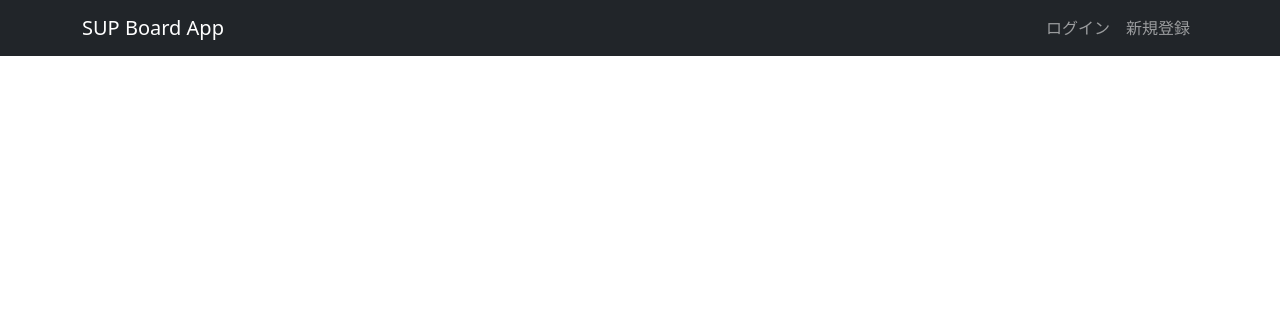
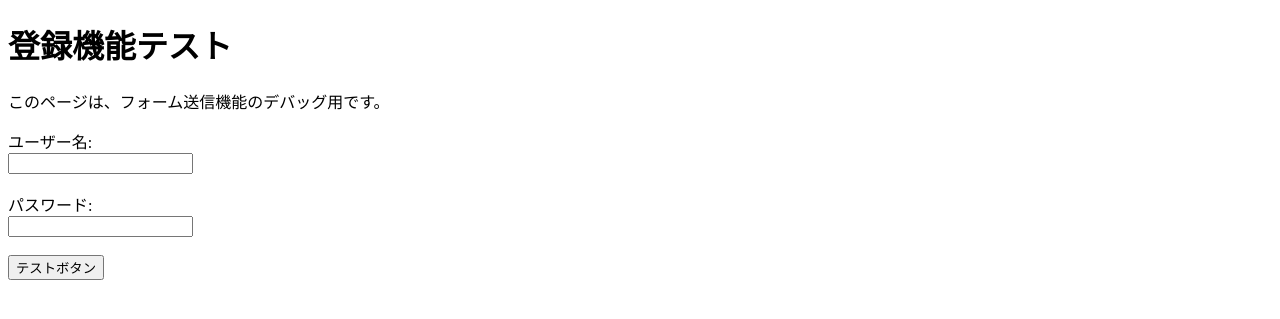
Before and after one commit to uuuuuseeee/sup-board-app, a Flask app: page /register in a window 1280 px wide. Shown: the top 319 px of the page. Run offline with Flask 3, Linux system fonts and the light colour scheme.

Commit message:
Update register.html

```diff
--- a/templates/register.html
+++ b/templates/register.html
@@ -1,31 +1,34 @@
-{% extends 'base.html' %}
+<!DOCTYPE html>
+<html lang="ja">
+<head>
+    <meta charset="UTF-8">
+    <title>登録機能テスト</title>
+</head>
+<body>
+    <h1>登録機能テスト</h1>
+    <p>このページは、フォーム送信機能のデバッグ用です。</p>
 
-{% block title %}新規登録{% endblock %}
-{% block header %}新規登録{% endblock %}
+    <!-- Flashメッセージ表示エリア -->
+    {% with messages = get_flashed_messages(with_categories=true) %}
+      {% if messages %}
+        <hr>
+        <p>サーバーからのメッセージ:</p>
+        <ul style="color: green; font-weight: bold;">
+        {% for category, message in messages %}
+          <li>{{ message }}</li>
+        {% endfor %}
+        </ul>
+        <hr>
+      {% endif %}
+    {% endwith %}
 
-{% block content %}
-<div class="row justify-content-center">
-    <div class="col-md-6">
-        <div class="card">
-            <div class="card-body">
-                <form method="POST" action="{{ url_for('register') }}">
-                    <div class="mb-3">
-                        <label for="username" class="form-label">ユーザー名</label>
-                        {# required属性を削除 #}
-                        <input type="text" class="form-control" id="username" name="username">
-                    </div>
-                    <div class="mb-3">
-                        <label for="password" class="form-label">パスワード</label>
-                        {# required属性を削除 #}
-                        <input type="password" class="form-control" id="password" name="password">
-                    </div>
-                    <button type="submit" class="btn btn-success w-100">登録する</button>
-                </form>
-            </div>
-            <div class="card-footer text-center">
-                既にアカウントをお持ちですか？ <a href="{{ url_for('login') }}">ログイン</a>
-            </div>
-        </div>
-    </div>
-</div>
-{% endblock %}
+    <form method="POST" action="/register">
+        <label for="username">ユーザー名:</label><br>
+        <input type="text" id="username" name="username"><br><br>
+        <label for="password">パスワード:</label><br>
+        <input type="password" id="password" name="password"><br><br>
+        <button type="submit">テストボタン</button>
+    </form>
+
+</body>
+</html>
```
